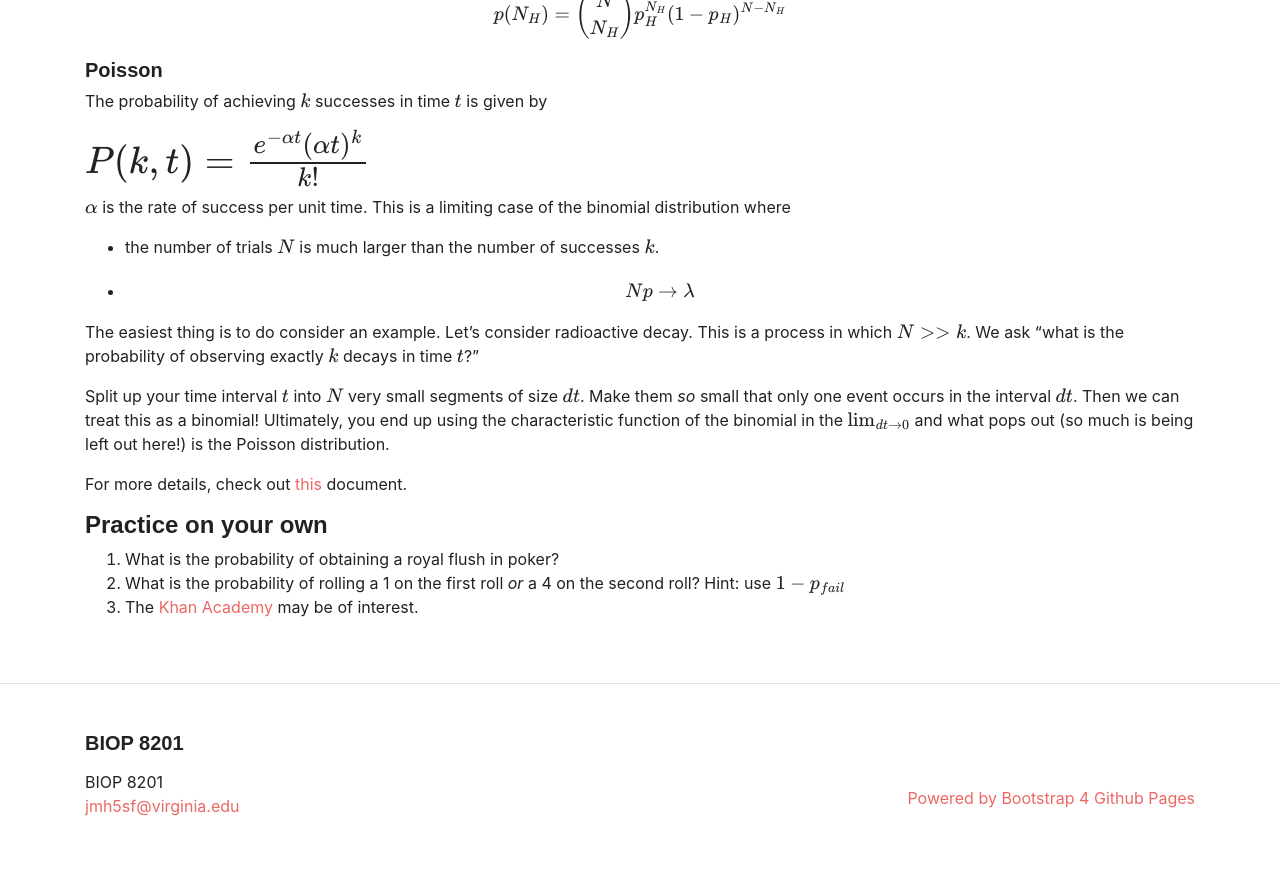
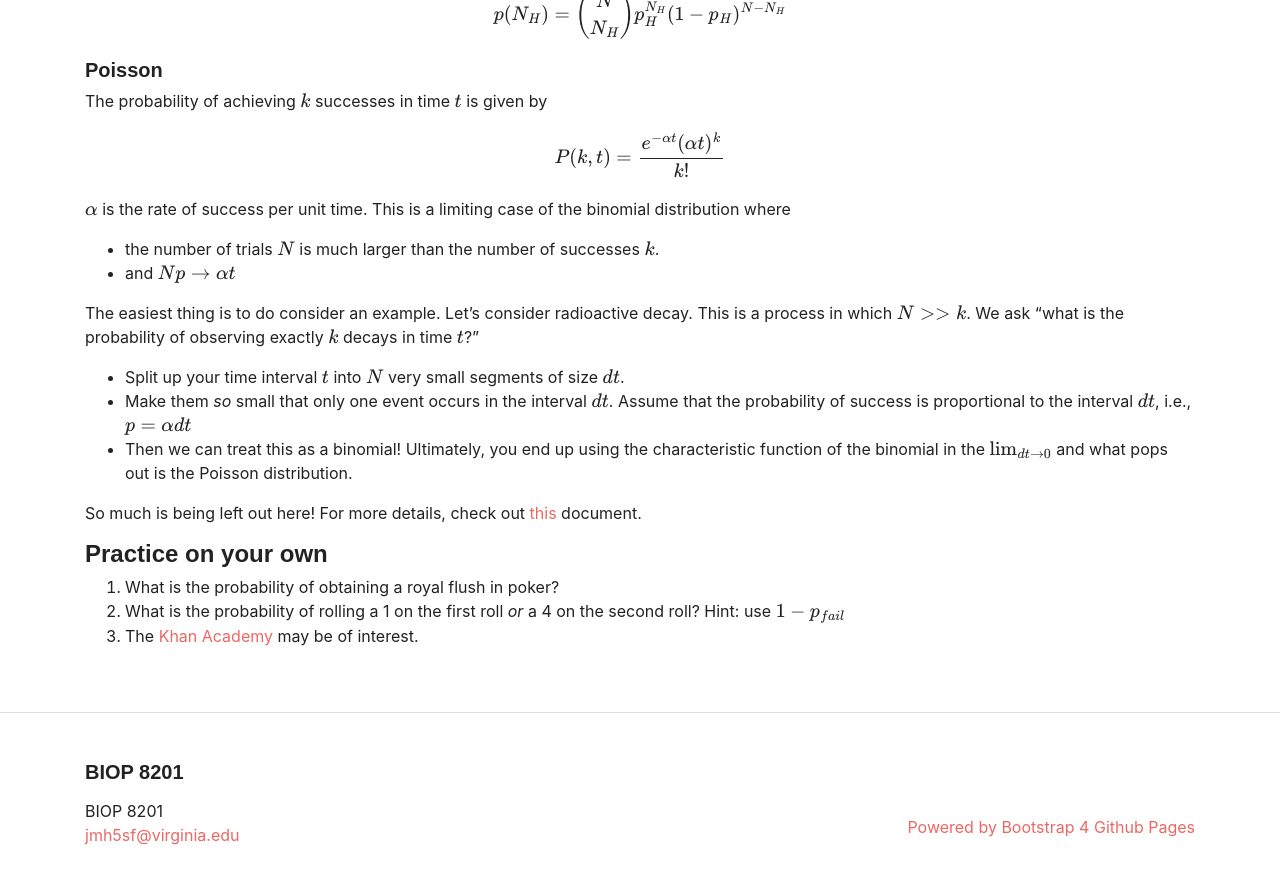
Before and after one commit to jmhays/biop-web, a Jekyll site: the page built from lectures/Lecture1.md, in a window 1280 px wide and 900 px high, scrolled down 2248 px. Shown: the top 884 px of the window. Built offline with Jekyll 4.4.1, drawn with Linux system fonts in a browser that asks for light colours; some web fonts are replaced; formulas are drawn with MathJax 3.

Commit message:
Add more information to Poisson

```diff
--- a/lectures/Lecture1.md
+++ b/lectures/Lecture1.md
@@ -102,17 +102,19 @@ $$p(N_H) = {N\choose N_H}p_H^{N_H}(1-p_H)^{N-N_H}$$
 The probability of achieving $$k$$ successes in time $$t$$ is given by
 
 $$P(k, t) = \frac{e^{-\alpha t}(\alpha t)^k}{k!}$$
--
+
 $$\alpha$$ is the rate of success per unit time. This is a limiting case of the binomial distribution where
 
 - the number of trials $$N$$ is much larger than the number of successes $$k$$.
-- $$Np \rightarrow \lambda $$
+- and $$Np \rightarrow \alpha t $$
 
 The easiest thing is to do consider an example. Let's consider radioactive decay. This is a process in which $$N >> k$$. We ask "what is the probability of observing exactly $$k$$ decays in time $$t$$?"
 
-Split up your time interval $$t$$ into $$N$$ very small segments of size $$dt$$. Make them *so* small that only one event occurs in the interval $$dt$$. Then we can treat this as a binomial! Ultimately, you end up using the characteristic function of the binomial in the $$\lim_{dt\rightarrow 0}$$ and what pops out (so much is being left out here!) is the Poisson distribution.
+- Split up your time interval $$t$$ into $$N$$ very small segments of size $$dt$$.
+- Make them *so* small that only one event occurs in the interval $$dt$$. Assume that the probability of success is proportional to the interval $$dt$$, i.e., $$p = \alpha dt$$
+- Then we can treat this as a binomial! Ultimately, you end up using the characteristic function of the binomial in the $$\lim_{dt\rightarrow 0}$$ and what pops out is the Poisson distribution.
 
-For more details, check out [this](https://www.le.ac.uk/users/dsgp1/COURSES/LEISTATS/poisson.pdf) document.
+So much is being left out here! For more details, check out [this](https://www.le.ac.uk/users/dsgp1/COURSES/LEISTATS/poisson.pdf) document.
 
 #### Practice on your own
 1. What is the probability of obtaining a royal flush in poker?
```
Also changed, not shown: problem_sets/ps1.md (+4 -0 lines).
